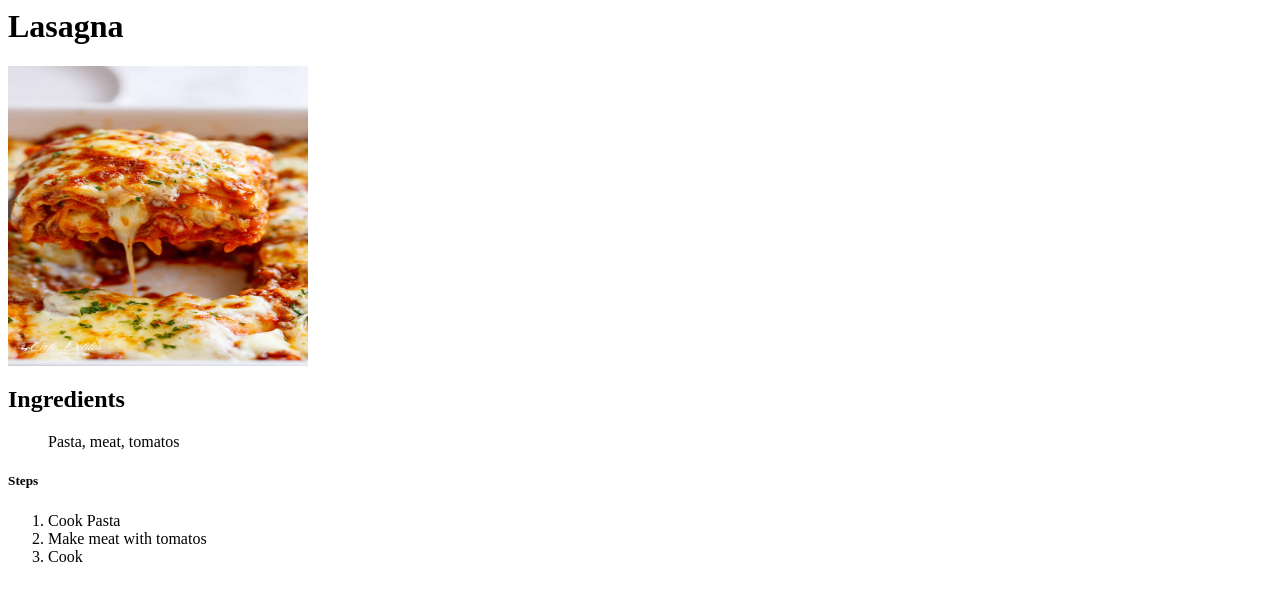
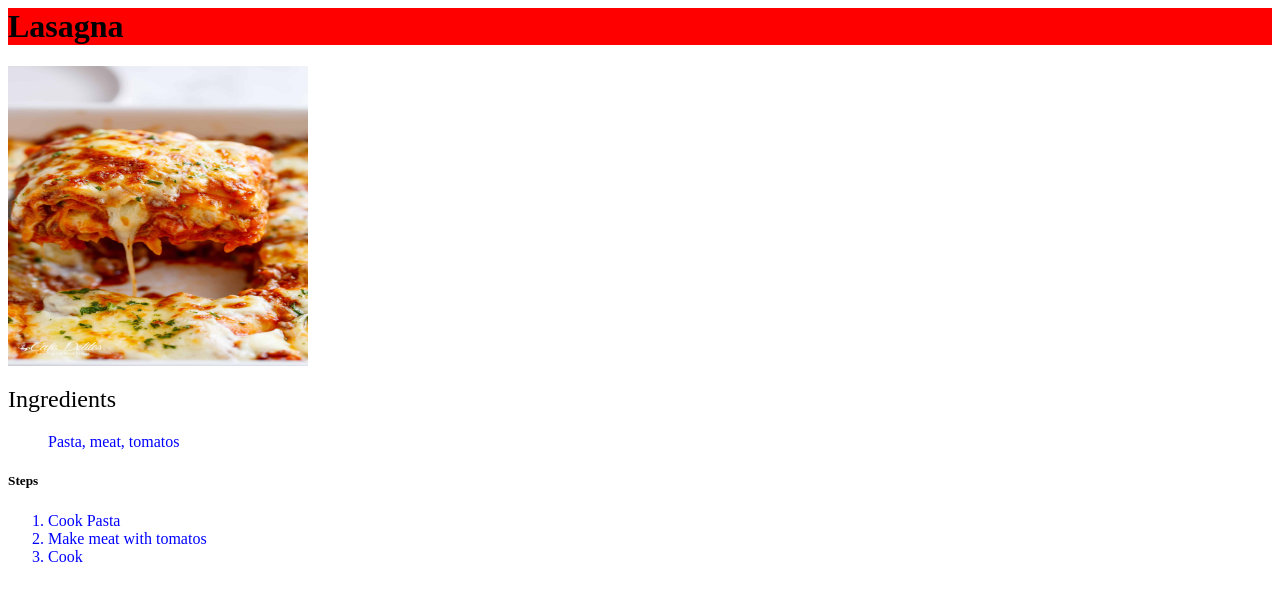
Before and after one commit to stanwisniew/odin-recipes, a plain HTML site: page recipes/lasagna.html in a window 1280 px wide. Drawn offline with Linux system fonts and the light colour scheme.

Commit message:
Add new features and fix bugs

```diff
--- a/recipes/lasagna.html
+++ b/recipes/lasagna.html
@@ -1,15 +1,31 @@
-<h1>Lasagna</h1>
+<!DOCTYPE <html>
+
+<html lang="en">
+<head>
+    <meta charset="UTF-8">
+    <meta name="viewport" content="width=device-width, initial-scale=1.0">
+    <title>Lasagna Page</title>
+    <link rel="stylesheet" href="../style.css">
+
+</head>
+
+<body>
+<h1 class="header">Lasagna</h1>
 
 <img src="./images/lasagna.jpg" alt="Lasagna" height="300" width="300">
 
-<h2>Ingredients</h2>
+<h2 class="ingredients">Ingredients</h2>
 
-<ul>Pasta, meat, tomatos</ul>
+<ul class="recipe">Pasta, meat, tomatos</ul>
 
 <h5>Steps</h5>
 
-<ol>
+<ol class="recipe">
     <li>Cook Pasta</li>
     <li>Make meat with tomatos</li>
     <li>Cook</li>
 </ol>
+
+</body>
+
+</html>
--- /dev/null
+++ b/style.css
@@ -0,0 +1,14 @@
+.header {
+
+    background-color: red;
+}
+
+.ingredients {
+
+    font-weight: 100
+}
+
+.recipe {
+
+    color: blue;
+}
```
Also changed, not shown: index.html (+2 -1 lines), 1 other file.
